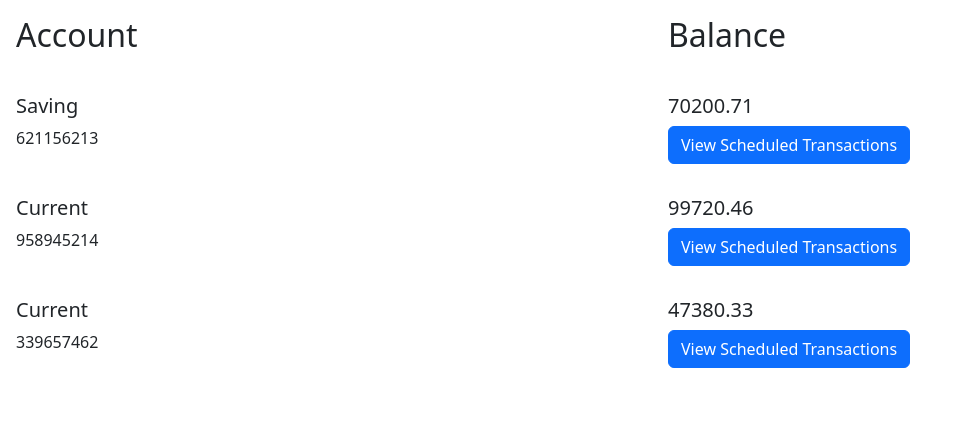
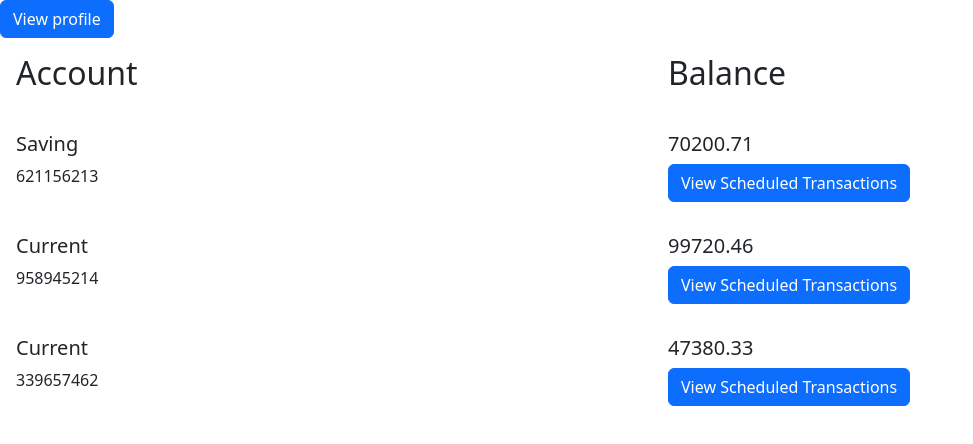
Before and after one commit to Git-mind/dbsTT8, a React (Create React App) app in the folder frontend/: page / in a window 1280 px wide. Shown: the top 444 px of the page, without its empty margins (0-973 px from the left). Built offline with nearby package versions, Linux system fonts and the light colour scheme.

Commit message:
added button to view profile

```diff
--- a/frontend/src/pages/Dashboard.js
+++ b/frontend/src/pages/Dashboard.js
@@ -2,7 +2,7 @@ import React, { useState } from "react";
 import { useNavigate } from "react-router-dom";
 // import AuthService from "../services/auth.service";
 // import DbsLogo from "../assets/DBS-Bank-logo.png";
-// import { useAuth } from "../contexts/authContext";\
+// import { useAuth } from "../contexts/authContext";
 
 const Dashboard = () => {
   var test = [
@@ -29,6 +29,9 @@ const Dashboard = () => {
   return (
     <>
       <div>
+        <button type="button" class="btn btn-primary">
+          View profile
+        </button>
         <div class="row">
           <div class="col-sm-6">
             <div class="card border-0">
```
